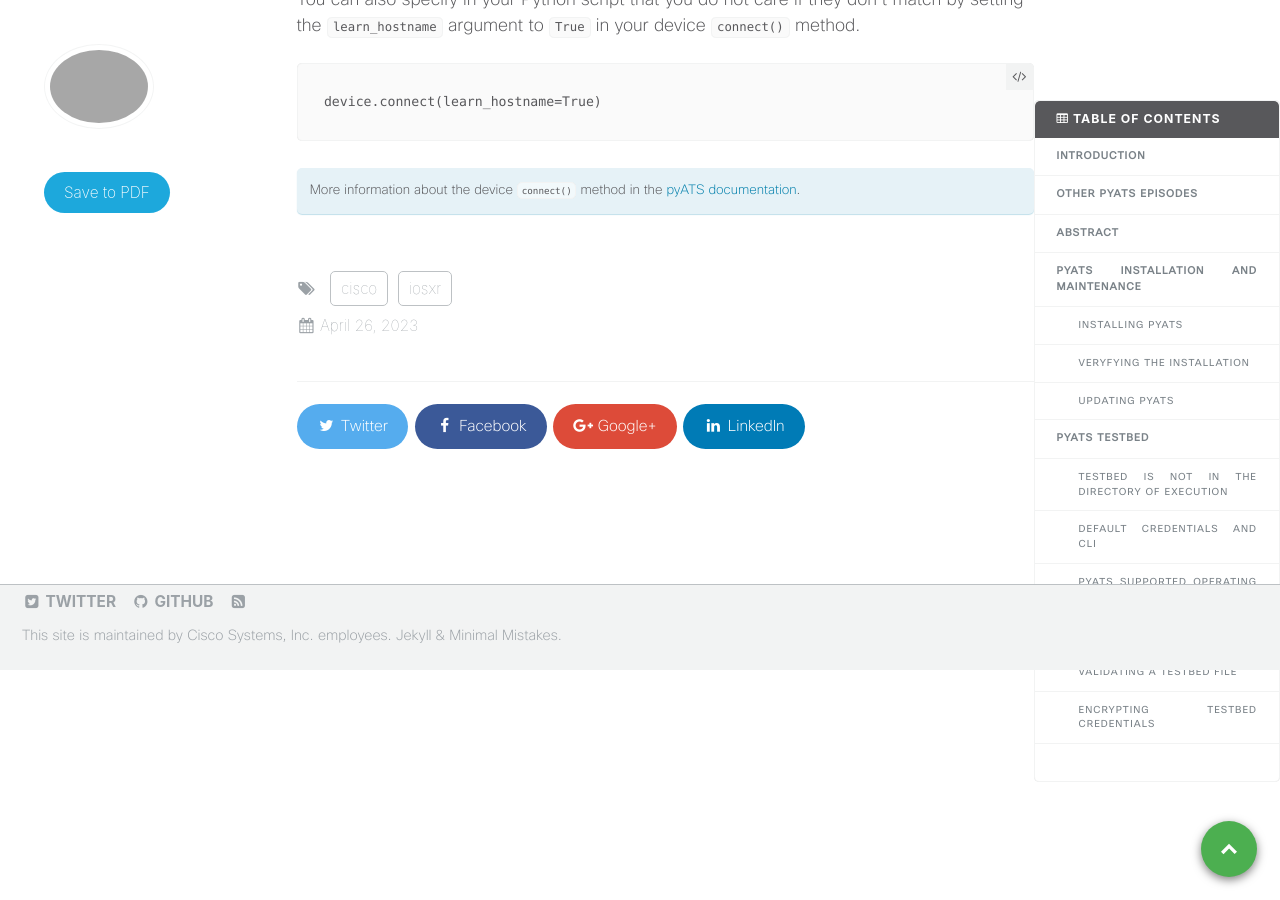
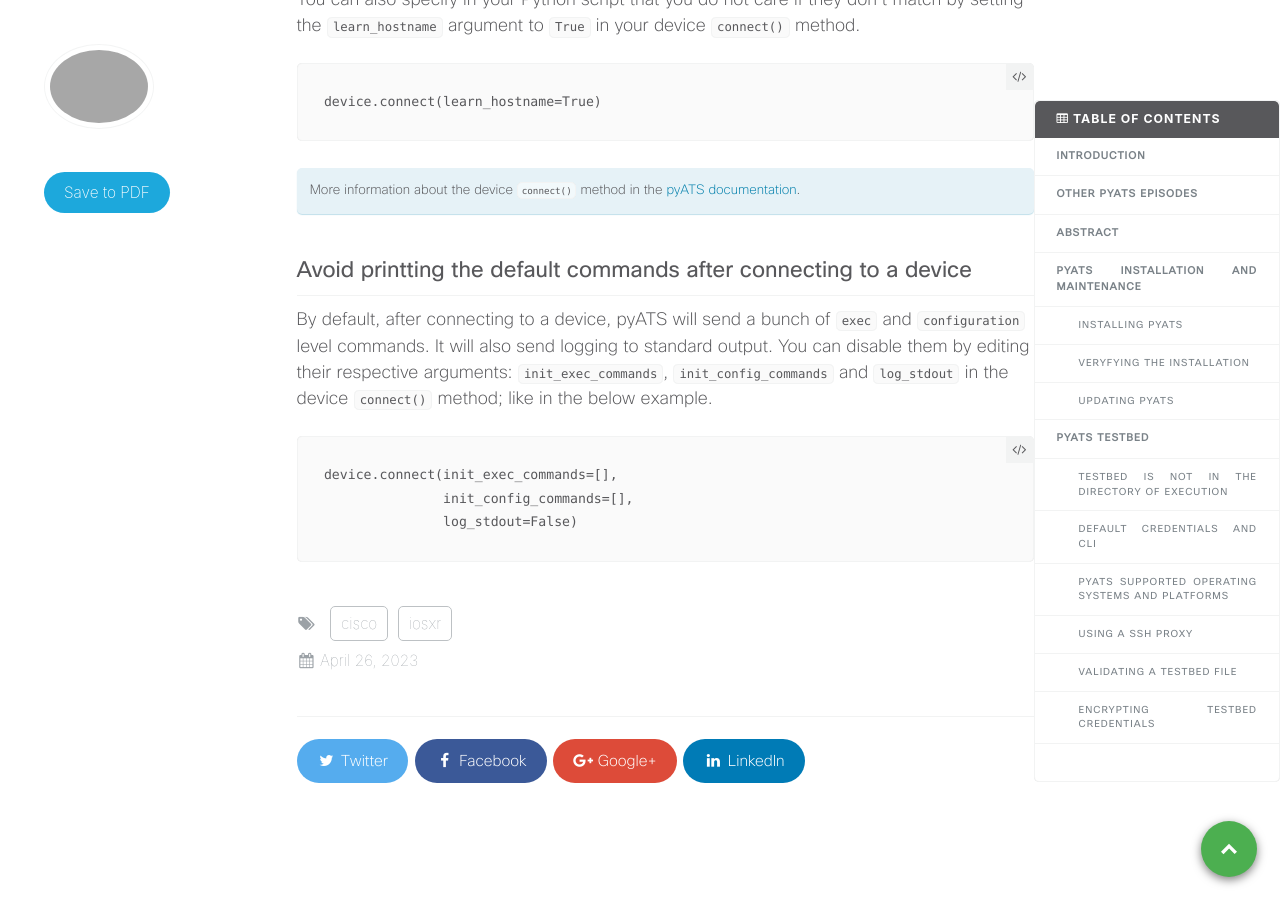
Before and after one commit to xrdocs/programmability, a Jekyll site: the page built from _tutorials/pyats-series-tips-and-tricks.md, in a window 1280 px wide and 900 px high, scrolled down 7863 px. Built offline with Jekyll 4.4.1, drawn with Linux system fonts in a browser that asks for light colours; comment, search, counter and statistics services are not loaded.

Commit message:
Update pyats-series-tips-and-tricks.md

````diff
--- a/_tutorials/pyats-series-tips-and-tricks.md
+++ b/_tutorials/pyats-series-tips-and-tricks.md
@@ -272,3 +272,13 @@ device.connect(learn_hostname=True)
 
 More information about the device `connect()` method in the [pyATS documentation](https://pubhub.devnetcloud.com/media/unicon/docs/user_guide/connection.html).
 {: .notice--info}
+
+## Avoid printting the default commands after connecting to a device
+
+By default, after connecting to a device, pyATS will send a bunch of `exec` and `configuration` level commands. It will also send logging to standard output. You can disable them by editing their respective arguments: `init_exec_commands`, `init_config_commands` and `log_stdout` in the device `connect()` method; like in the below example.
+
+```
+device.connect(init_exec_commands=[],
+               init_config_commands=[],
+               log_stdout=False)
+```
````
